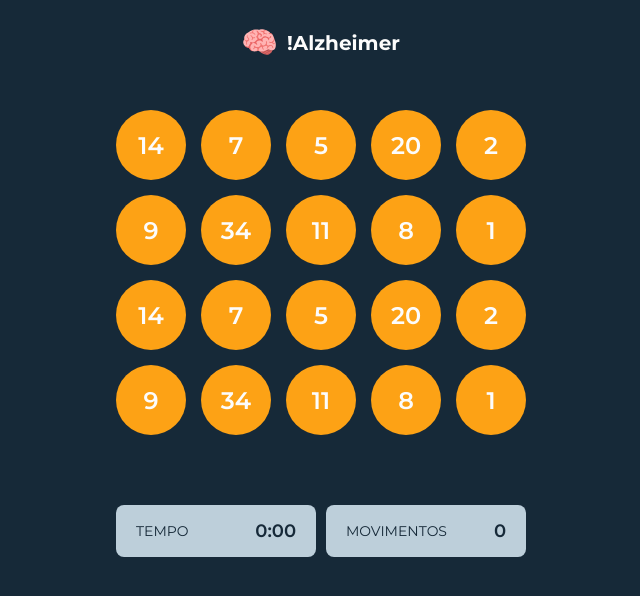
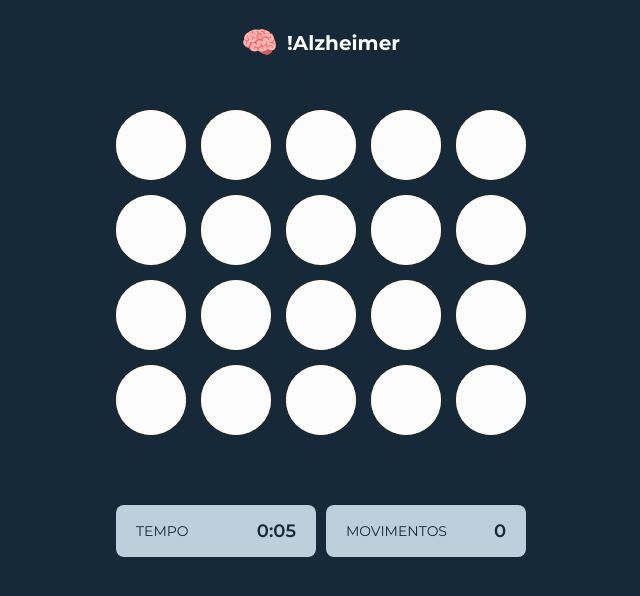
Before and after one commit to filipealvess/alzheimer, a React (Create React App) app: page / in a window 1280 px wide. Shown: the top 596 px of the page, without its empty margins (319-959 px from the left). Built offline with nearby package versions, Linux system fonts and the light colour scheme.

Commit message:
Generate numbers and create timer

```diff
--- a/src/App.jsx
+++ b/src/App.jsx
@@ -1,12 +1,31 @@
-import React from 'react';
+import React, { useState, useEffect } from 'react';
 
 import './App.css';
 import Logo from './components/Logo';
 import Cards from './components/Cards';
 import Meter from './components/Meter';
+import generate from './controllers/numbers';
 
 export default function App() {
-  const numbers = [14, 7, 5, 20, 2, 9, 34, 11, 8, 1, 14, 7, 5, 20, 2, 9, 34, 11, 8, 1];
+  let [numbers, setNumbers] = useState([]);
+  let [formatedTime, setFormatedTime] = useState('0:00');
+  let [moves, setMoves] = useState(0);
+  let timeInSeconds = 0;
+
+  useEffect(() => {
+    setNumbers(generate());
+  }, []);
+
+  useEffect(() => {
+    const timer = setInterval(() => {
+      const minutes = Math.floor(++timeInSeconds / 60);
+      const seconds = timeInSeconds % 60 < 10
+        ? `0${timeInSeconds % 60}`
+        : timeInSeconds % 60;
+
+      setFormatedTime(`${minutes}:${seconds}`);
+    }, 1000);
+  }, [timeInSeconds]);
 
   return (
     <>
@@ -19,8 +38,8 @@ export default function App() {
       </main>
 
       <footer className="metrics">
-        <Meter label="Tempo" value="0:00" />
-        <Meter label="Movimentos" value="0" />
+        <Meter label="Tempo" value={formatedTime} />
+        <Meter label="Movimentos" value={moves} />
       </footer>
     </>
   );
--- a/src/components/Card/style.css
+++ b/src/components/Card/style.css
@@ -2,6 +2,7 @@
   display: inline-flex;
   justify-content: center;
   align-items: center;
+  position: relative;
   width: 70px;
   height: 70px;
   background-color: var(--yellow);
@@ -11,6 +12,17 @@
   font-weight: 600;
   font-size: 2.4rem;
   cursor: pointer;
+}
+
+.card::before {
+  content: '';
+  position: absolute;
+  top: 0;
+  left: 0;
+  width: 100%;
+  height: 100%;
+  border-radius: 50%;
+  background-color: var(--white);
 }
 
 @media (max-width: 480px) {
--- /dev/null
+++ b/src/controllers/numbers.js
@@ -0,0 +1,33 @@
+function generate(amount = 20) {
+  const numbers = [];
+  const halfAmount = amount / 2;
+
+  while (numbers.length < halfAmount) {
+    const newNumber = getRandomNumber(numbers);
+
+    numbers.push(newNumber);
+  }
+
+  return shuffle([...numbers, ...numbers]);
+}
+
+function getRandomNumber(array) {
+  const limit = 35;
+  const randomNumber = Math.floor(Math.random() * limit);
+
+  return array.includes(randomNumber) ? getRandomNumber(array) : randomNumber;
+}
+
+function shuffle(array) {
+  const numbers = [...array];
+
+  for (let index = numbers.length - 1; index > 0; index--) {
+    const randomIndex = Math.floor(Math.random() * (index + 1));
+
+    [numbers[index], numbers[randomIndex]] = [numbers[randomIndex], numbers[index]];
+  }
+
+  return numbers;
+}
+
+module.exports = generate;
```
